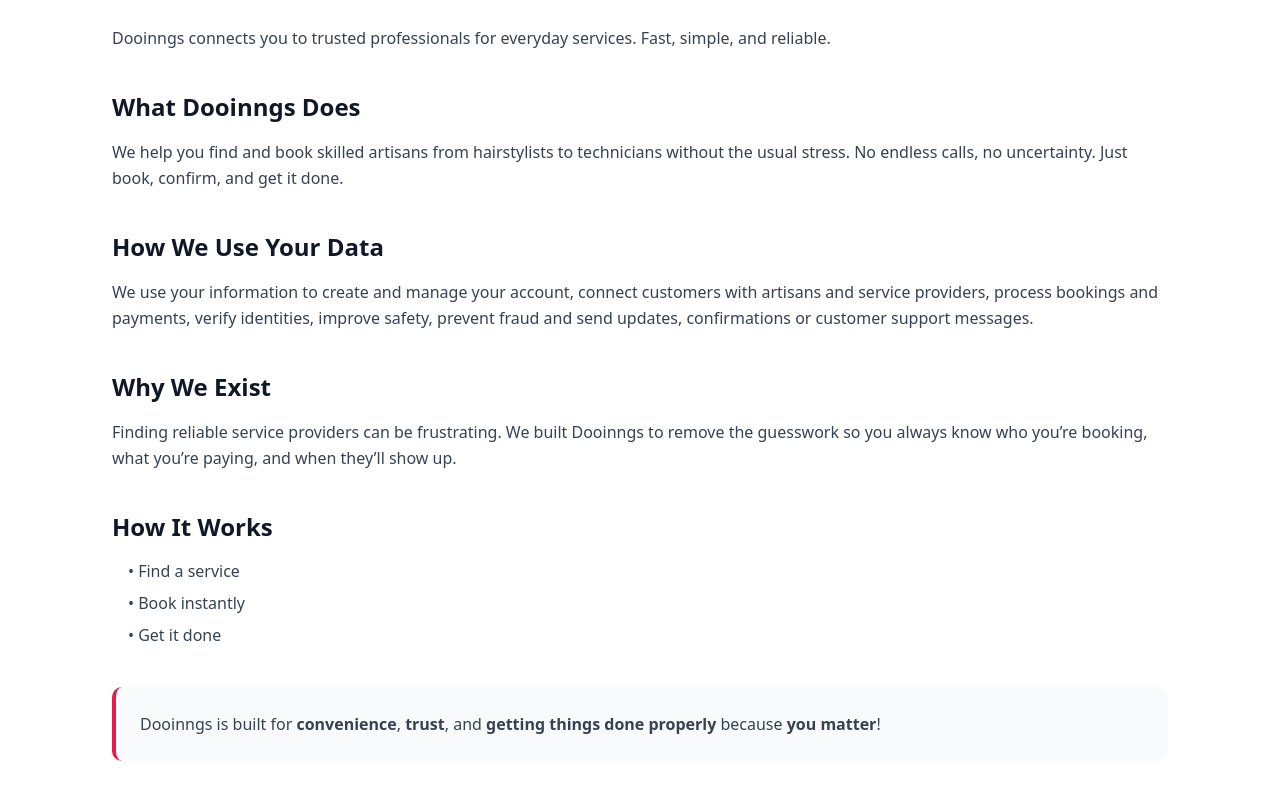
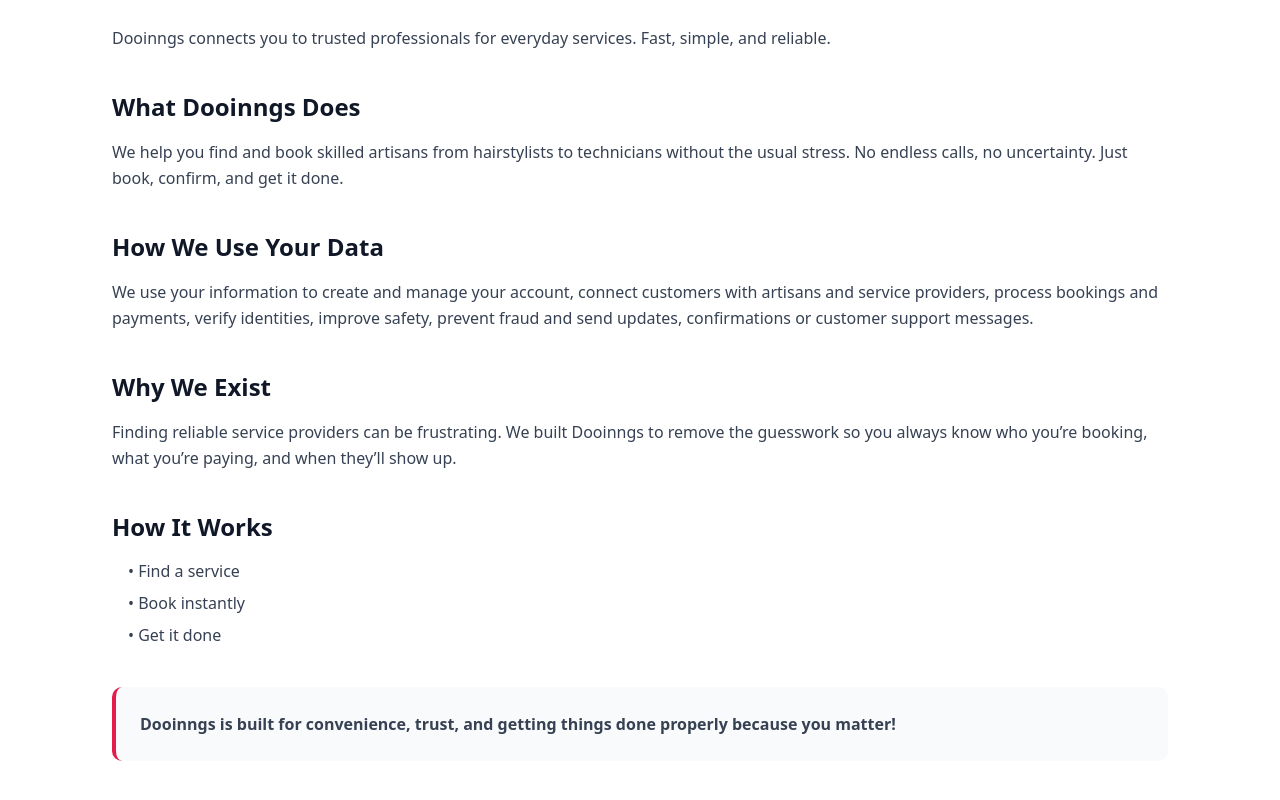
Before and after one commit to dooinngs-Mobile-App/dooinngs-web, a Next.js app: page /about-us in a window 1280 px wide. Shown: the part 258-1058 px from the top of the page. Built offline with nearby package versions, Linux system fonts and the light colour scheme.

Commit message:
style: update font-weight to bold in About page closing statement

```diff
--- a/src/components/pages/About.tsx
+++ b/src/components/pages/About.tsx
@@ -65,7 +65,7 @@
 
             {/* Closing Statement */}
             <section className="mb-10 p-6 bg-gray-50 rounded-lg border-l-4 border-[#E41C4C]">
-              <p className="text-gray-700 leading-relaxed font-medium">
+              <p className="text-gray-700 leading-relaxed font-bold">
                 Dooinngs is built for <strong>convenience</strong>, <strong>trust</strong>, and <strong>getting things done properly</strong> because <strong>you matter</strong>!
               </p>
             </section>
```
